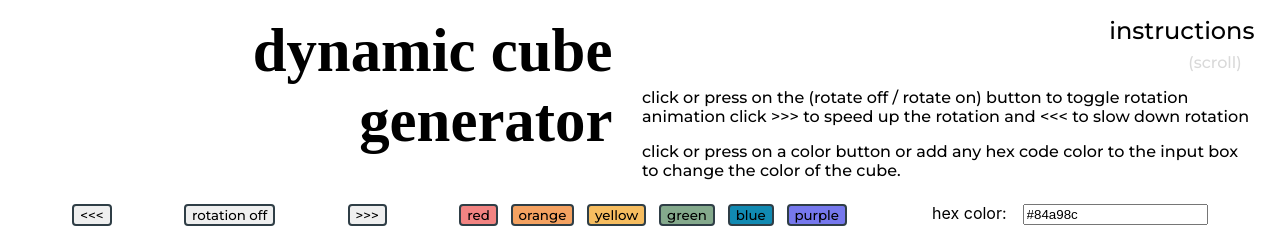
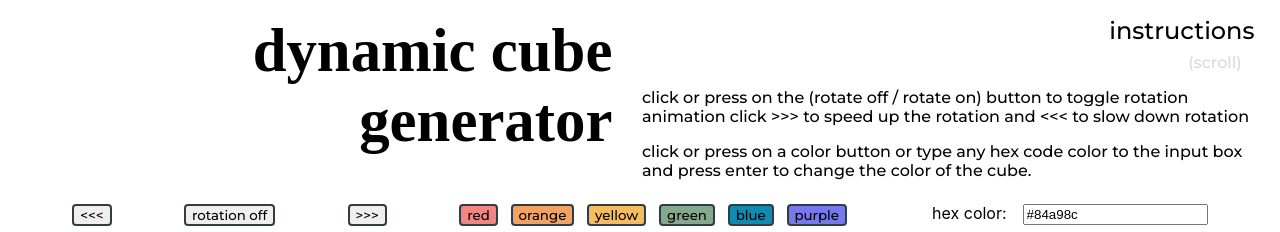
Before and after one commit to pickled-bot/dynamic-cube, a React (Create React App) app: page / in a window 1280 px wide. Shown: the top 232 px of the page. Built offline with nearby package versions, Linux system fonts and the light colour scheme; a web font is replaced by a local one.

Commit message:
adjusting instructions so they are more accurate to using hex box

```diff
--- a/src/App.js
+++ b/src/App.js
@@ -90,8 +90,8 @@ const Instructions = () => {
         click &gt;&gt;&gt; to speed up the rotation and &lt;&lt;&lt; to slow down rotation
       </p>
       <p>
-        click or press on a color button or add any
-        hex code color to the input box to change the color of the cube.
+        click or press on a color button or type any
+        hex code color to the input box and press enter to change the color of the cube.
       </p>
       <p>
         mobile: use one finger to rotate and turn cube,
```
